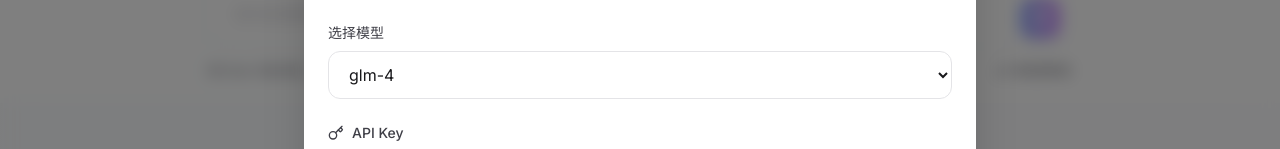
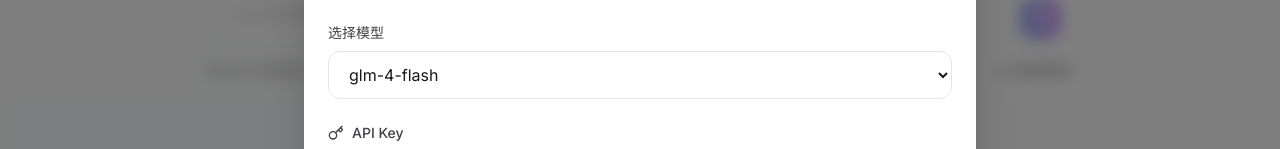
Before and after one commit to panmcai/Peter-Pan, a Next.js app: page /chat in a window 1280 px wide. Both pictures are taken after a click on the button "设置". Shown: the part 484-633 px from the top of the page. Built offline with nearby package versions, Linux system fonts and the light colour scheme.

Commit message:
Update ModelConfig.tsx

```diff
--- a/src/components/ModelConfig.tsx
+++ b/src/components/ModelConfig.tsx
@@ -26,7 +26,7 @@
     name: '智谱 AI',
     icon: '🤖',
     baseUrl: 'https://open.bigmodel.cn/api/paas/v4',
-    models: ['glm-z1-flash', 'glm-4', 'glm-4-plus', 'glm-4-air', 'glm-4-flash', 'glm-4v'],
+    models: ['glm-4-flash', 'glm-z1-flash', 'glm-4', 'glm-4-plus', 'glm-4-air', 'glm-4v'],
     apiKeyPlaceholder: 'your_zhipuai_api_key',
     docUrl: 'https://open.bigmodel.cn/',
   },
@@ -97,7 +97,9 @@
 
 export default function ModelConfig({ isOpen, onClose, onConfigChange, currentConfig }: ModelConfigProps) {
   const [selectedProvider, setSelectedProvider] = useState<string>(currentConfig?.provider || 'zhipu');
-  const [selectedModel, setSelectedModel] = useState<string>(currentConfig?.models[0] || 'glm-4');
+  const zhipuProvider = MODEL_PROVIDERS.find(p => p.id === 'zhipu');
+  const defaultModel = zhipuProvider?.models[0] || 'glm-z1-flash';
+  const [selectedModel, setSelectedModel] = useState<string>(currentConfig?.models[0] || defaultModel);
   const [apiKey, setApiKey] = useState(currentConfig?.apiKey || '');
   const [customBaseUrl, setCustomBaseUrl] = useState(currentConfig?.baseUrl || '');
   const [isExpanded, setIsExpanded] = useState(false);
```
